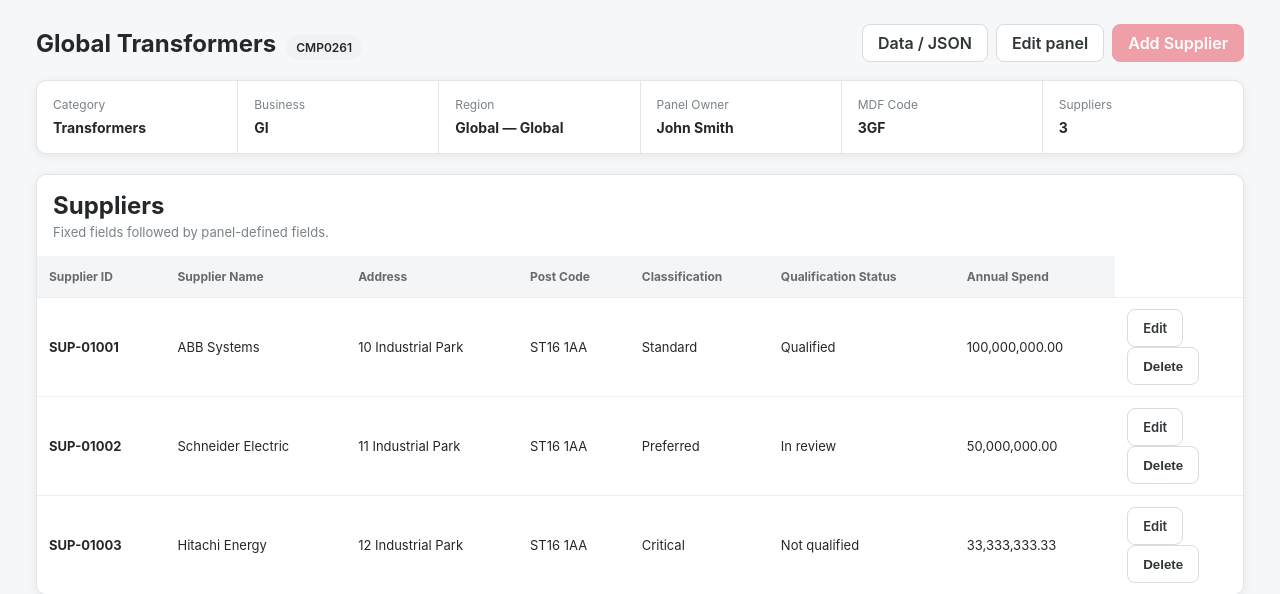
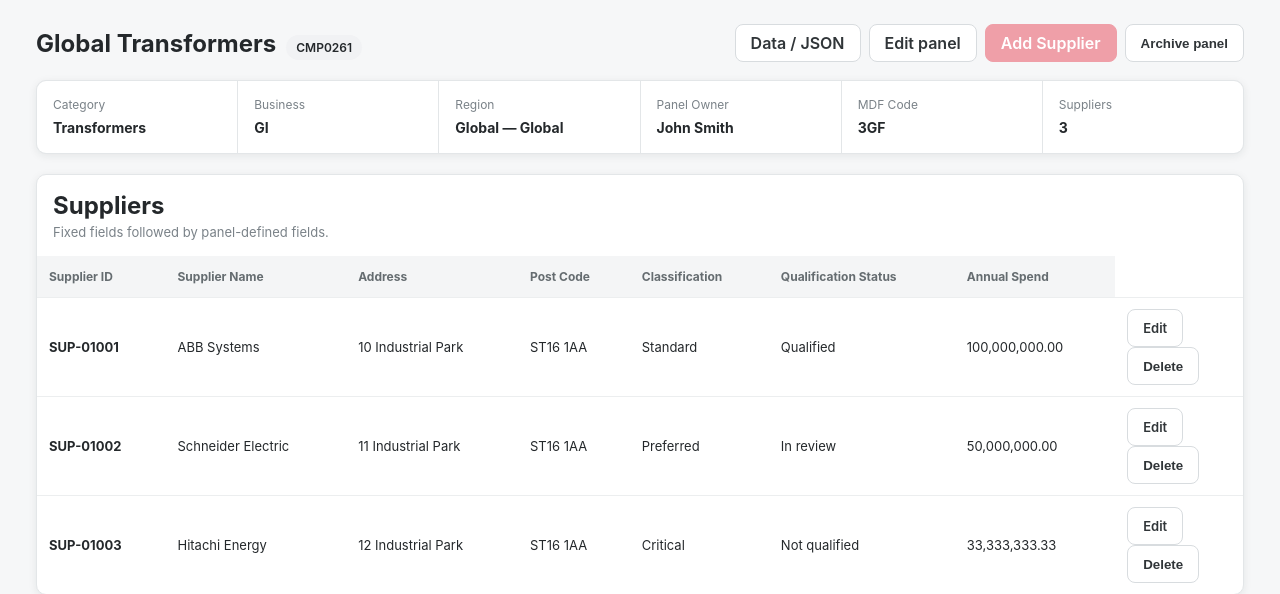
Before and after one commit to zageabb/CatManager, a Flask app: page /panels/CMP0261 in a window 1280 px wide. Shown: the part 119-713 px from the top of the page. Run offline with Flask 3, Linux system fonts and the light colour scheme; data comes from the database, SQL or seed files in the repository.

Commit message:
Add panel archive and restore controls

```diff
--- a/templates/panel_view.html
+++ b/templates/panel_view.html
@@ -1,10 +1,16 @@
 {% extends "base.html" %}{% block title %}{{ panel.panel_name }}{% endblock %}
 {% block breadcrumb %}<a href="{{ url_for('portfolio') }}">Category panel</a><span>›</span><span>{{ panel.panel_id }}</span>{% endblock %}
-{% block content %}{% set core=panel.data.panel %}<div class="page-title-row"><div><h1>{{ core.panelName }}</h1><span class="id-chip">{{ core.panelId }}</span></div><div class="actions"><a class="btn" href="{{ url_for('panel_data', panel_id=panel.panel_id) }}">Data / JSON</a><a class="btn" href="{{ url_for('panel_edit', panel_id=panel.panel_id) }}">Edit panel</a><a class="btn primary" href="{{ url_for('supplier_new', panel_id=panel.panel_id) }}">Add Supplier</a></div></div>
+{% block content %}{% set core=panel.data.panel %}<div class="page-title-row"><div><h1>{{ core.panelName }}</h1><span class="id-chip">{{ core.panelId }}</span></div><div class="actions"><a class="btn" href="{{ url_for('panel_data', panel_id=panel.panel_id) }}">Data / JSON</a>{% if not panel.archived_at %}<a class="btn" href="{{ url_for('panel_edit', panel_id=panel.panel_id) }}">Edit panel</a><a class="btn primary" href="{{ url_for('supplier_new', panel_id=panel.panel_id) }}">Add Supplier</a><form method="post" action="{{ url_for('panel_archive', panel_id=panel.panel_id) }}" class="delete-form" onsubmit="return confirmPanelArchive(this, '{{ panel.panel_id }}')"><input type="hidden" name="confirm_panel_id"><button class="btn danger" type="submit">Archive panel</button></form>{% else %}<span class="pill pink">Archived</span><form method="post" action="{{ url_for('panel_restore', panel_id=panel.panel_id) }}"><button class="btn primary" type="submit">Restore panel</button></form>{% endif %}</div></div>
 <section class="details-card"><div><span>Category</span><strong>{{ core.category }}</strong></div><div><span>Business</span><strong>{{ core.business }}</strong></div><div><span>Region</span><strong>{{ core.region.level }} — {{ core.region.value }}</strong></div><div><span>Panel Owner</span><strong>{{ core.panelOwner.name }}</strong></div><div><span>MDF Code</span><strong>{{ core.mdfCode }}</strong></div><div><span>Suppliers</span><strong>{{ core.suppliers|length }}</strong></div></section>
 <section class="table-card"><div class="table-toolbar"><div><h2>Suppliers</h2><p>Fixed fields followed by panel-defined fields.</p></div></div><div class="table-scroll"><table class="data-table"><thead><tr><th>Supplier ID</th><th>Supplier Name</th><th>Address</th><th>Post Code</th>{% for f in core.supplierFields|sort(attribute='order') %}<th>{{ f.fieldName }}</th>{% endfor %}</tr></thead><tbody>
 {% for s in core.suppliers %}<tr><td><strong>{{ s.supplierId }}</strong></td><td>{{ s.supplierName }}</td><td>{{ s.address }}</td><td>{{ s.postCode }}</td>{% for f in core.supplierFields|sort(attribute='order') %}<td>{% set v=s.customFields.get(f.fieldId,'') %}{% if f.type=='number' and v != '' %}{{ '{:,.2f}'.format(v|float) }}{% else %}{{ v }}{% endif %}</td>{% endfor %}<td><div class="row-actions"><a class="btn compact" href="{{ url_for('supplier_edit', panel_id=panel.panel_id, supplier_id=s.supplierId) }}">Edit</a><form method="post" action="{{ url_for('supplier_delete', panel_id=panel.panel_id, supplier_id=s.supplierId) }}" class="delete-form" onsubmit="return confirmSupplierDelete(this, '{{ s.supplierId }}')"><input type="hidden" name="confirm_supplier_id"><button class="btn compact danger" type="submit">Delete</button></form></div></td></tr>{% else %}<tr><td colspan="20" class="empty">No suppliers yet. Add the first supplier to this panel.</td></tr>{% endfor %}</tbody></table></div></section>{% endblock %}
 {% block scripts %}<script>
+function confirmPanelArchive(form, panelId) {
+  const entered = window.prompt("Type the Panel ID " + panelId + " to archive this panel. The panel and all supplier data remain recoverable.");
+  if (entered === null) return false;
+  form.querySelector('[name="confirm_panel_id"]').value = entered.trim();
+  return true;
+}
 function confirmSupplierDelete(form, supplierId) {
   const entered = window.prompt("Type the Supplier ID " + supplierId + " to confirm deletion. A recovery snapshot will be retained in the audit trail.");
   if (entered === null) return false;
```
